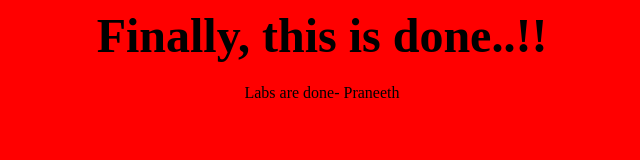
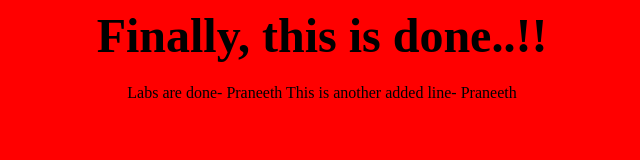
Before and after one commit to ppraveenkumarjain/Praneeth-BlueGreen, a plain HTML site: page index.html in a window 1280 px wide. Shown: the whole page, without its empty margins (318-958 px from the left). Drawn offline with Linux system fonts and the light colour scheme.

Commit message:
Update index.html

```diff
--- a/index.html
+++ b/index.html
@@ -3,6 +3,7 @@
     <center>
       <h1><font size=8>Finally, this is done..!!</font></h1>
       <p1>Labs are done- Praneeth </p1>
+      <p1>This is another added line- Praneeth </p1>
     </center>
   </body>
 </html>
```
